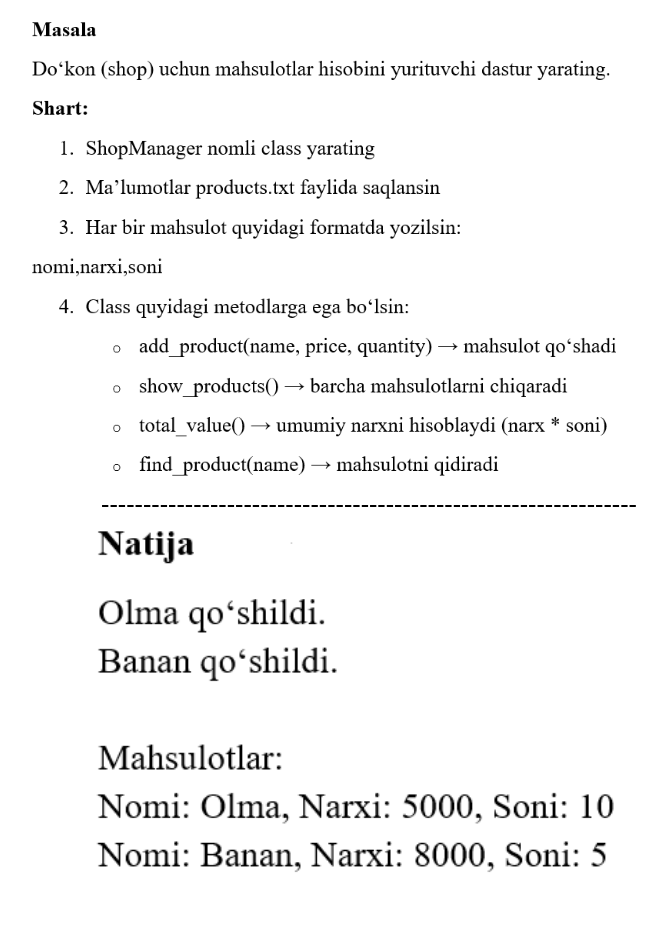
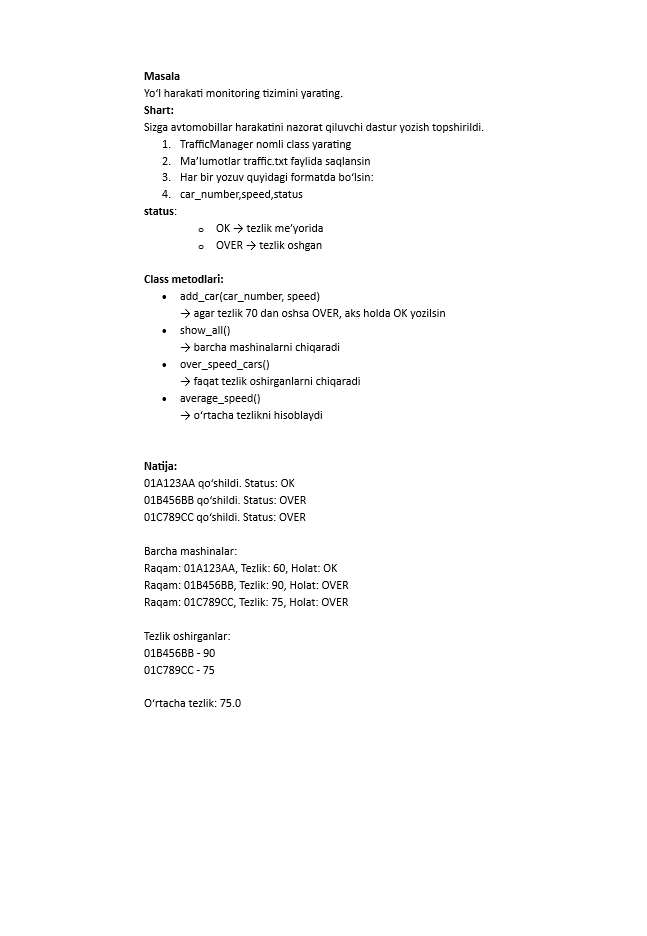
Before and after one commit to fayzullabekchanov/kiut_dars, a React (Create React App) app: page / in a window 1280 px wide. Shown: the top 936 px of the page, without its empty margins (271-918 px from the left). After the commit the page ends 800 px from the top, so only its background shows below. Built offline with nearby package versions, Linux system fonts and the light colour scheme.

Commit message:
TRM_F2_1_1

```diff
--- a/src/App.js
+++ b/src/App.js
@@ -3,8 +3,8 @@ import React from 'react';
 import 'bootstrap/dist/css/bootstrap.css';
 import './App.css';
 
-import Rasm1 from './mfayl.png';
-import Rasm2 from './mfayl_j_n.png';
+import Rasm1 from './TRM.png';
+
 
 
 
@@ -13,9 +13,7 @@ function App() {
     return (
         <div className="App">
 
-            <img src={Rasm1} width={800} alt=""/>
-            ----------------------------------------------------------------
-            <img src={Rasm2} width={600} alt=""/>
+            <img src={Rasm1} alt=""/>
 
         </div>
     );
```
Also changed, not shown: src/TRM.png.
